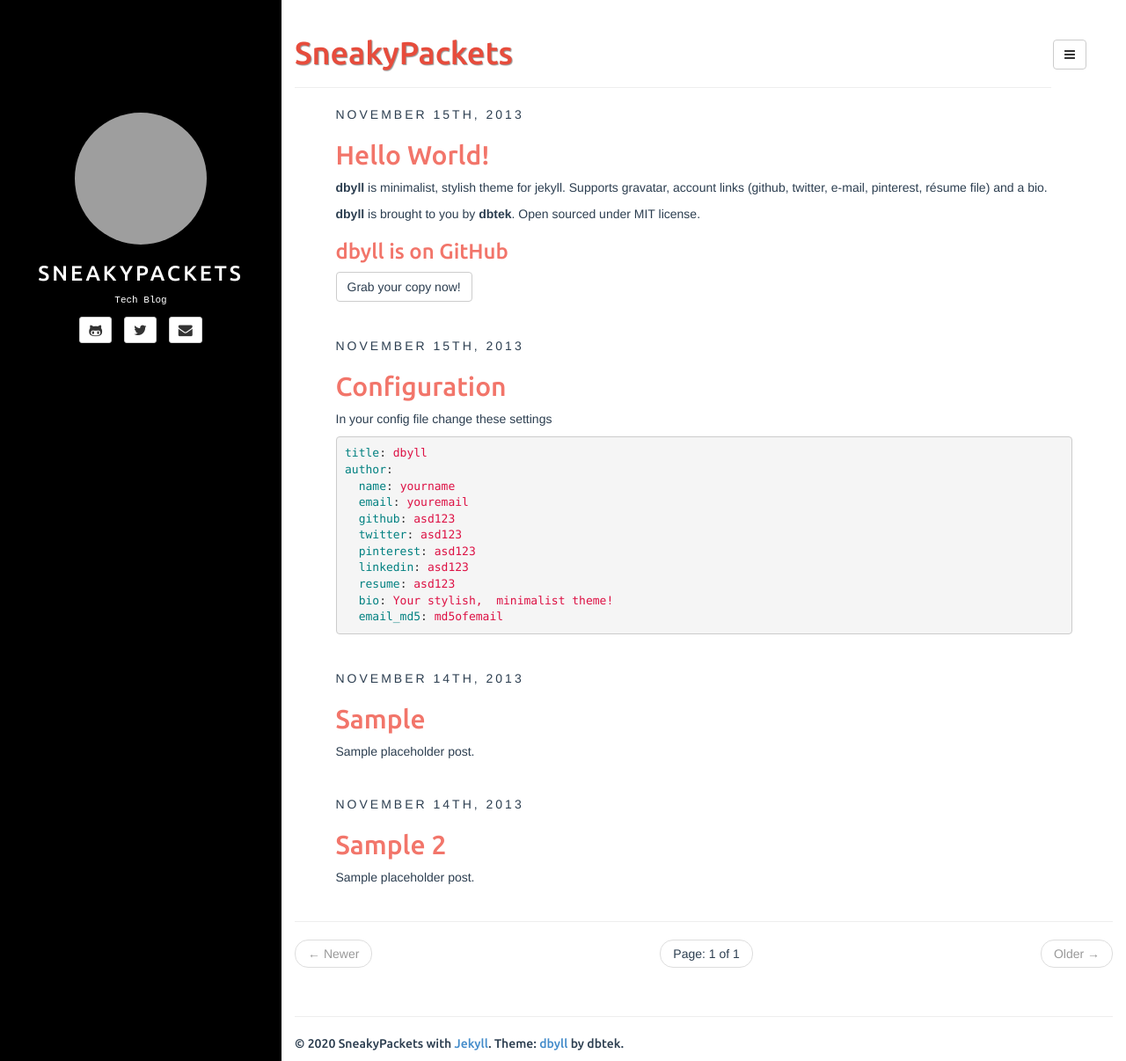
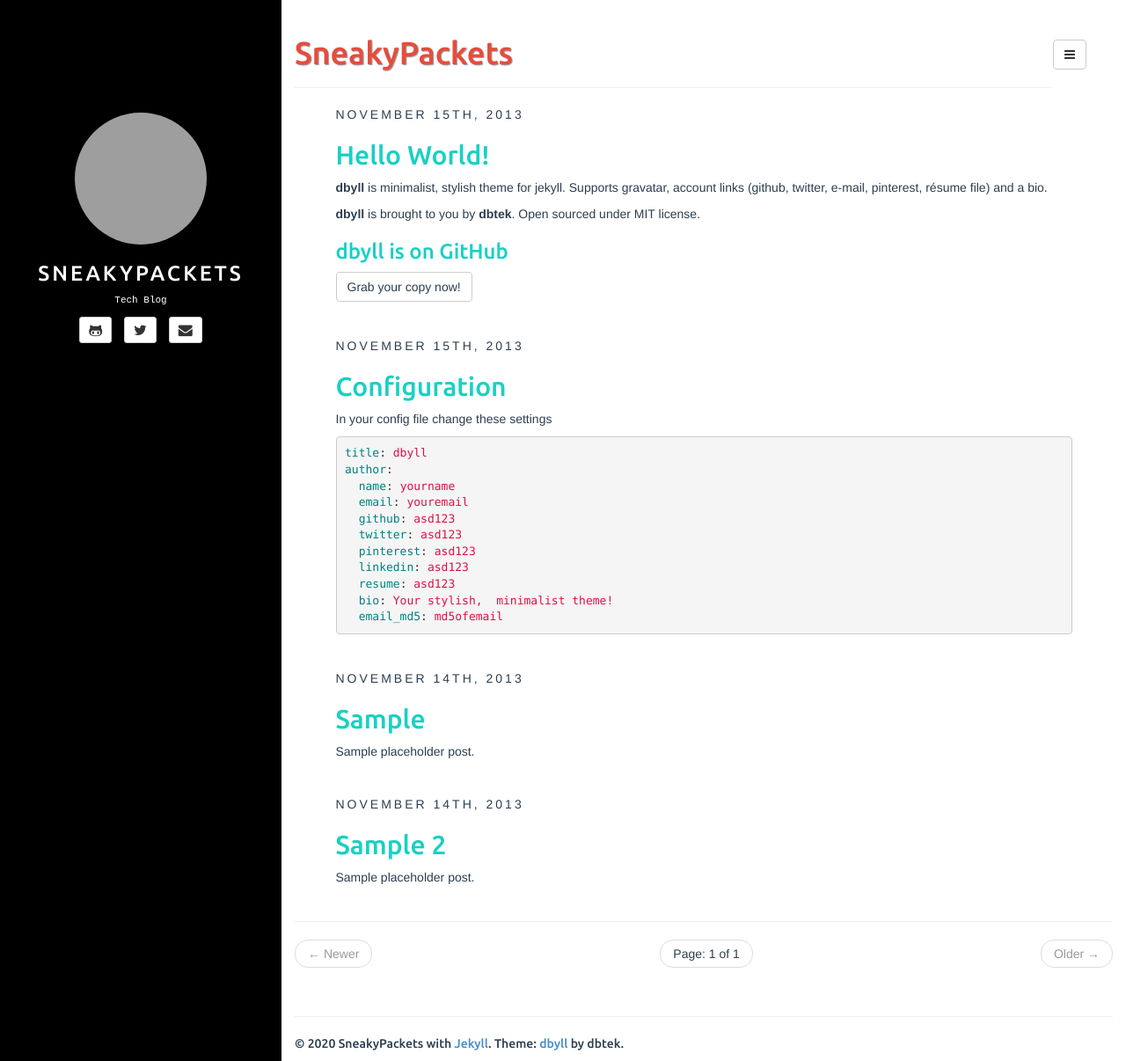
Before and after one commit to SneakyPackets/sneakypackets.github.io, a Jekyll site: the page built from index.html, in a window 1280 px wide and 1206 px high. Shown: the whole window at 88% size. Built offline with Jekyll 4.4.1, drawn with Linux system fonts in a browser that asks for light colours; the list of posts is cut into pages by our own code; grey boxes are pictures that could not be loaded.

Commit message:
Update style.css

```diff
--- a/assets/css/style.css
+++ b/assets/css/style.css
@@ -123,20 +123,20 @@ article.home h4,
 article.home h5,
 article.home h6 {
 	font-family: 'Ubuntu', sans-serif;
-	color: #f2756a;
+	color: #18D0C3;
 }
 
 article.home h1 a,
 article.home h2 a,
 article.home h3 a,
 article.home h4 a {
-	color: #f2756a;
+	color: #18D0C3;
 }
 article.home h1 a:hover,
 article.home h2 a:hover,
 article.home h3 a:hover,
 article.home h4 a:hover {
-	color: #e74c3c;
+	color: #22A5D0;
 }
 
 .author .author-image {
@@ -172,7 +172,7 @@ footer {
     border-radius: 4px 0 0 4px;
 }
 
-.badge { background: #F2756A; }
+.badge { background: #18D0C3; }
 
 #nav-menu{
     position: fixed;
```
